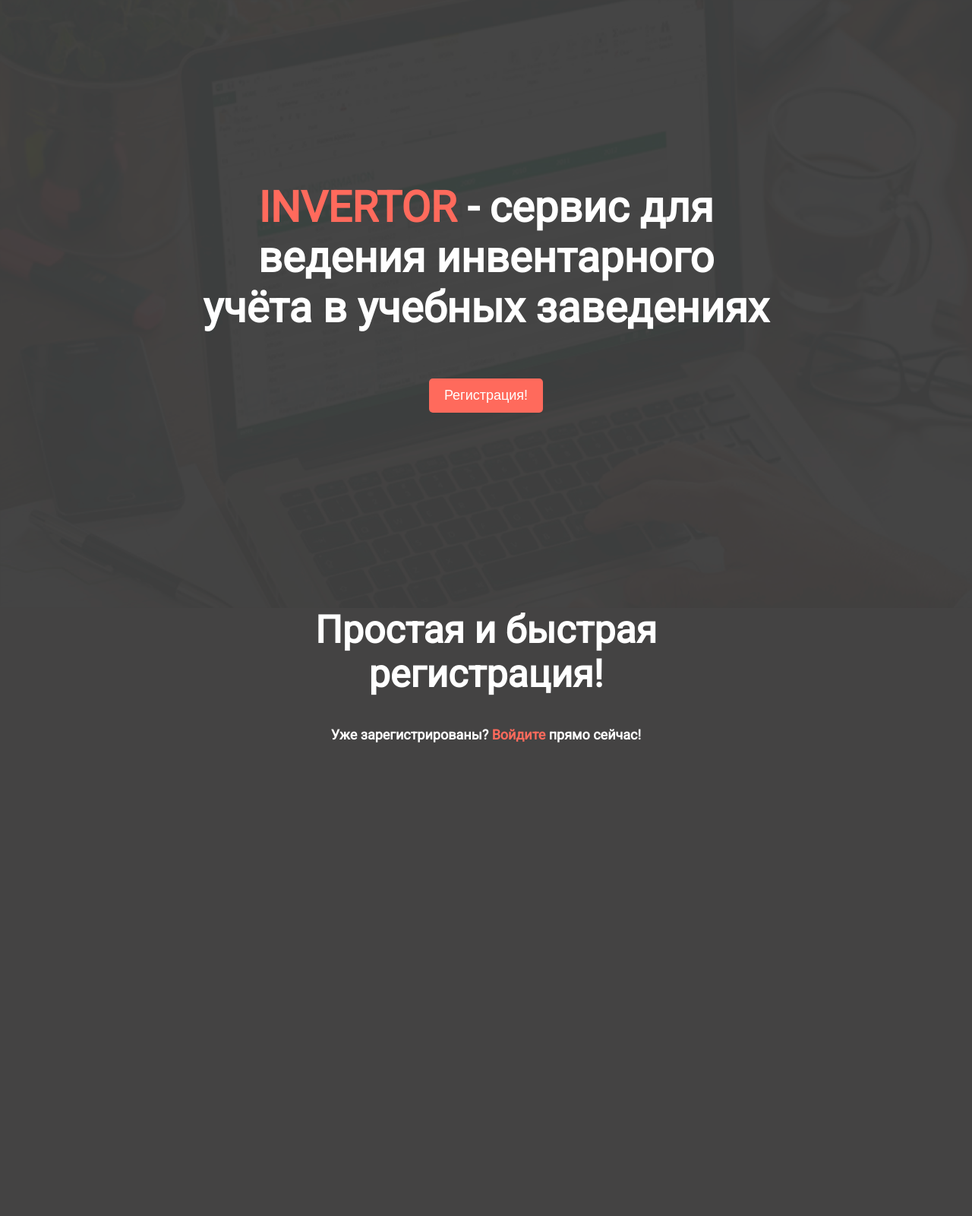
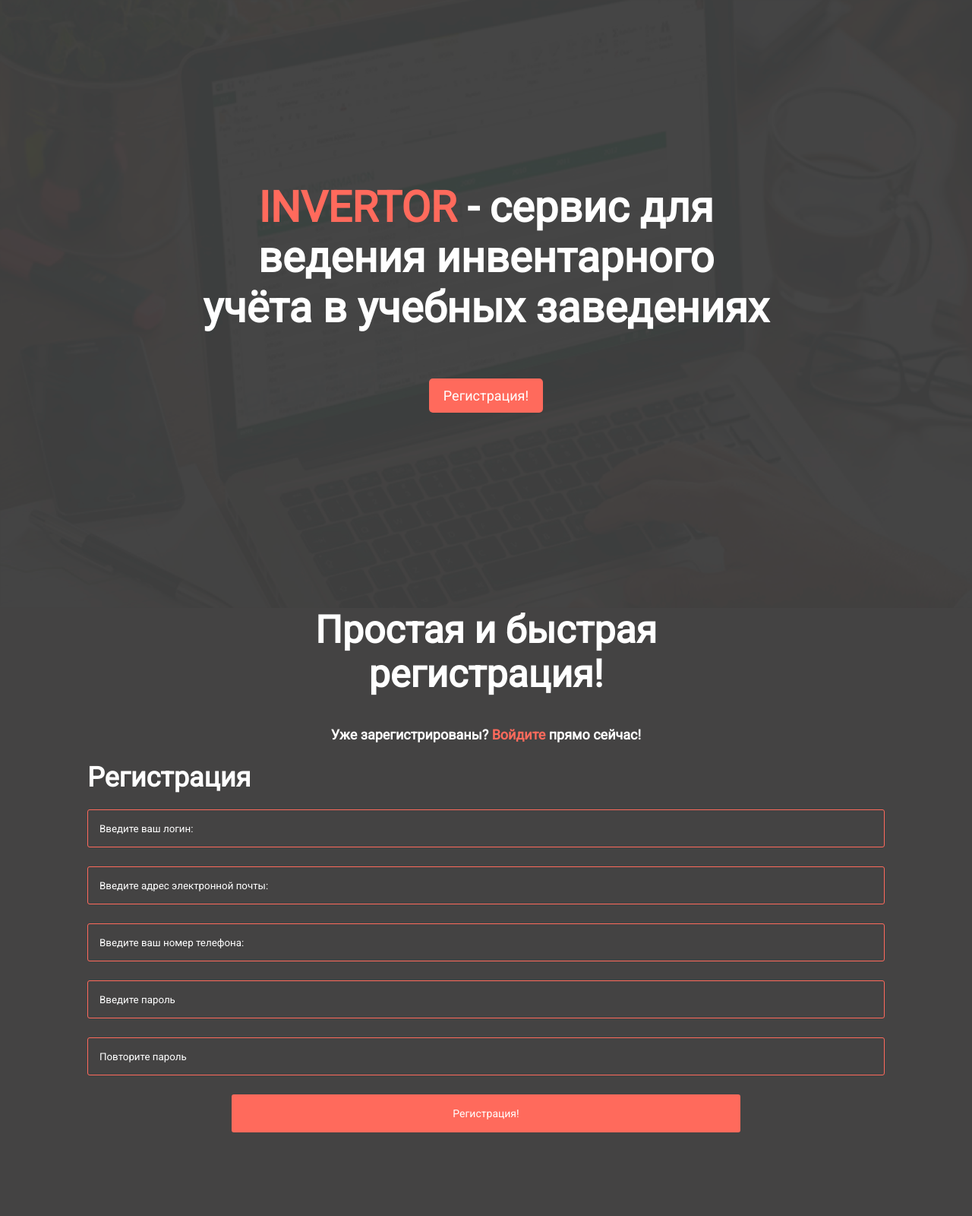
Before and after one commit to NikitaKolotushkin/Invertor, a Flask app: page / in a window 1280 px wide. Shown: the whole page at 76% size. Run offline with Flask 2, Linux system fonts and the light colour scheme.

Commit message:
Start making registration section on index page

```diff
--- a/app/static/css/index.css
+++ b/app/static/css/index.css
@@ -3,10 +3,10 @@
     margin: 0;
     padding: 0;
     box-sizing: border-box;
+    font-family: 'Roboto', sans-serif;
 }
 
 body {
-    font-family: 'Roboto', sans-serif;
     color: #fff;
 }
 
@@ -50,6 +50,7 @@ header {
     margin-top: 60px;
     background: #ff6a5c;
     cursor: pointer;
+    outline: none;
 }
 
 .registration_btn a {
@@ -60,6 +61,7 @@ header {
 
 .register {
     background: #444343;
+    position: relative;
 }
 
 .register__titles {
@@ -82,3 +84,62 @@ header {
     color: #ff6a5c;
     text-decoration: none;
 }
+
+.register__inner {
+    width: 100%;
+    max-width: 1050px;
+    height: 520px;
+    position: absolute;
+    left: 50%;
+    top: 55%;
+    transform: translate(-50%, -50%);
+}
+
+.register__form {
+    width: 100%;
+    height: 435px;
+}
+
+.register__input {
+    width: 100%;
+    max-width: 1050px;
+    height: 50px;
+    margin-bottom: 25px;
+    border-radius: 3px;
+    border: 1px solid #ff6a5c;
+    background: transparent;
+    color: #ffffff;
+    padding-left: 15px;
+    outline: none;
+}
+
+.register__input::-webkit-input-placeholder {
+    color: #ffffff;
+}
+
+.register__header {
+    width: 100%;
+    height: 85px;
+    display: flex;
+    justify-content: space-between;
+    align-items: center;
+}
+
+.register__header-title {
+    font-size: 36px;
+}
+
+.register__btn {
+    width: 670px;
+    background: #ff6a5c;
+    color: #fff;
+    height: 50px;
+    border: none;
+    border-radius: 3px;
+    font-size: 14px;
+    outline: none;
+}
+
+.register__btn:hover {
+    cursor: pointer;
+}
--- a/app/templates/index.html
+++ b/app/templates/index.html
@@ -26,6 +26,19 @@
             <div class="register__titles">
                 <h2 class="register__title">Простая и быстрая регистрация!</h2>
                 <h3 class="register__subtitle">Уже зарегистрированы? <a href="#">Войдите</a> прямо сейчас!</h3>
+            <div class="register__inner">
+                <div class="register__header">
+                    <h3 class="register__header-title">Регистрация</h3>
+                </div>
+                <form action="" method="get" class=register__form>
+                    <input class="register__input" type="text" placeholder="Введите ваш логин:">
+                    <input class="register__input" type="e" placeholder="Введите адрес электронной почты:">
+                    <input class="register__input" type="" placeholder="Введите ваш номер телефона:">
+                    <input class="register__input" type="password" placeholder="Введите пароль">
+                    <input class="register__input" type="password" placeholder="Повторите пароль">
+                    <input type="submit" value="Регистрация!" class="register__btn">
+                </form>
+            </div>
             </div>
         </div>
     </section>
```
